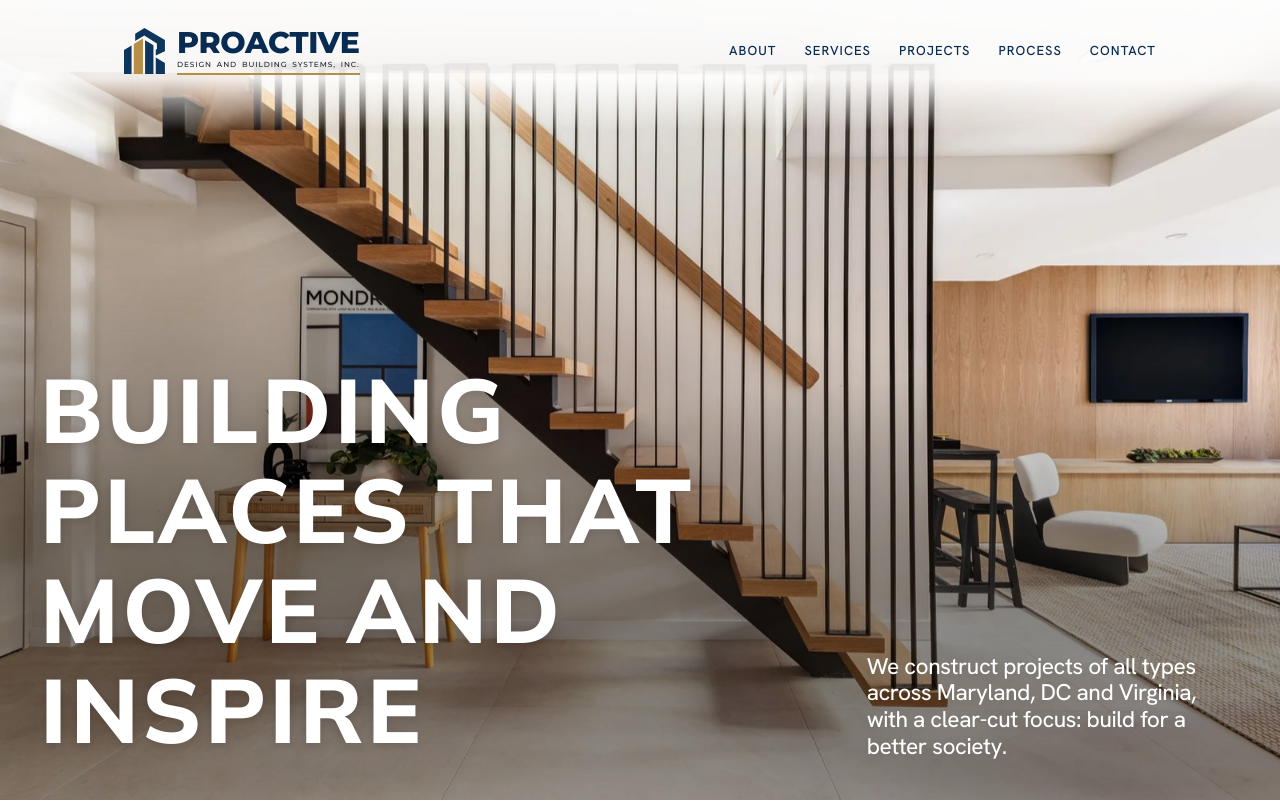
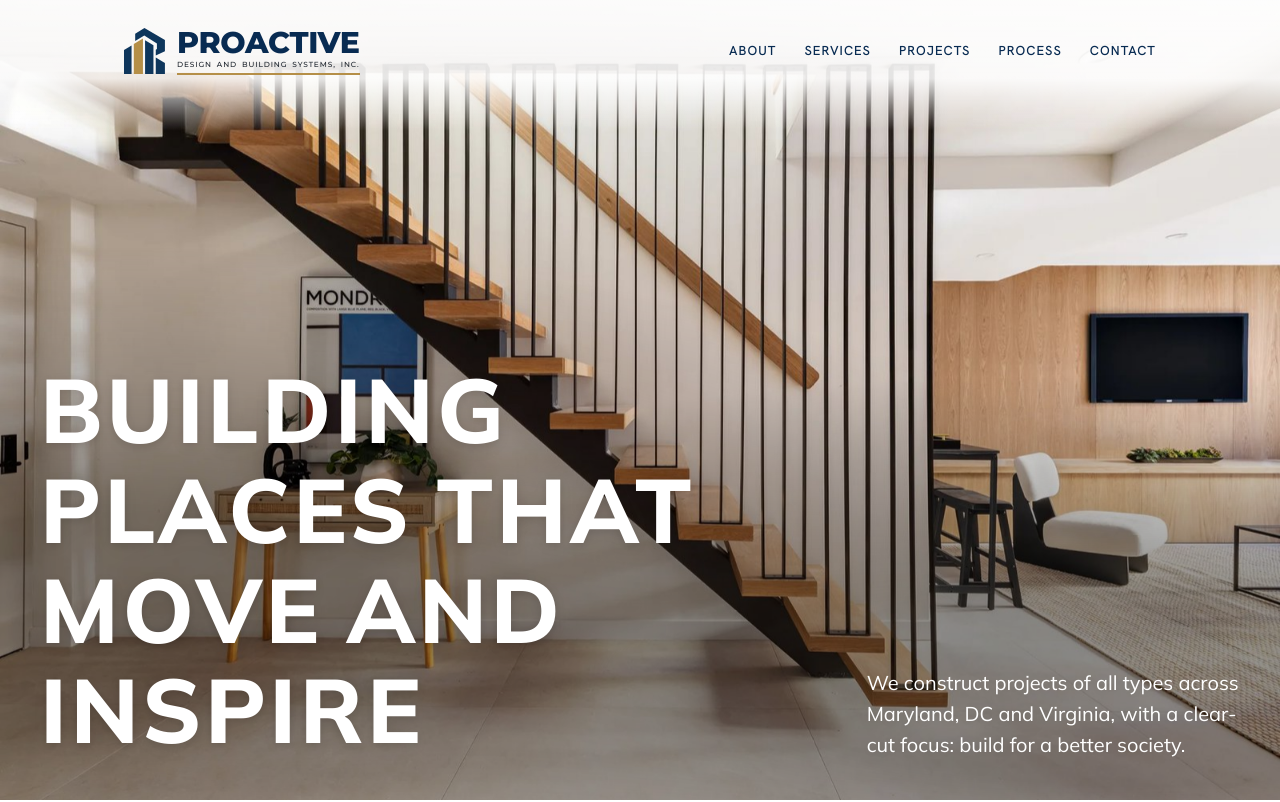
Before and after one commit to PDBS2030/Proactive, a Next.js app: page / in a window 1280 px wide. Shown: the top 802 px of the page. Built offline with nearby package versions, Linux system fonts and the light colour scheme.

Commit message:
Set the hero paragraph like arcodb.com (Mulish 400, 20px)
Co-Authored-By: Claude Sonnet 5.5 <noreply@anthropic.com>

```diff
--- a/app/fonts.ts
+++ b/app/fonts.ts
@@ -17,7 +17,10 @@ export const montserrat = localFont({
 });
 
 export const mulish = localFont({
-  src: [{ path: "./fonts/mulish-800.ttf", weight: "800" }],
+  src: [
+    { path: "./fonts/mulish-400.ttf", weight: "400" },
+    { path: "./fonts/mulish-800.ttf", weight: "800" },
+  ],
   variable: "--f-mulish",
   display: "swap",
 });
--- a/components/Hero.tsx
+++ b/components/Hero.tsx
@@ -163,7 +163,7 @@ export function Hero() {
             className="col-span-12 flex flex-col justify-end gap-6 min-[810px]:col-span-8 min-[1240px]:col-span-4"
           >
             <p
-              className={`text-(length:--hero-p) leading-(--hero-p-lh) font-[450] tracking-[-.02em] text-white min-[810px]:mt-[15px] min-[810px]:line-clamp-4 min-[1240px]:line-clamp-none ${textShadow}`}
+              className={`font-mulish text-[20px] leading-[31px] font-normal text-white min-[810px]:mt-[15px] ${textShadow}`}
             >
               {HERO.intro}
             </p>
```
Also changed, not shown: app/fonts/mulish-400.ttf (added).
